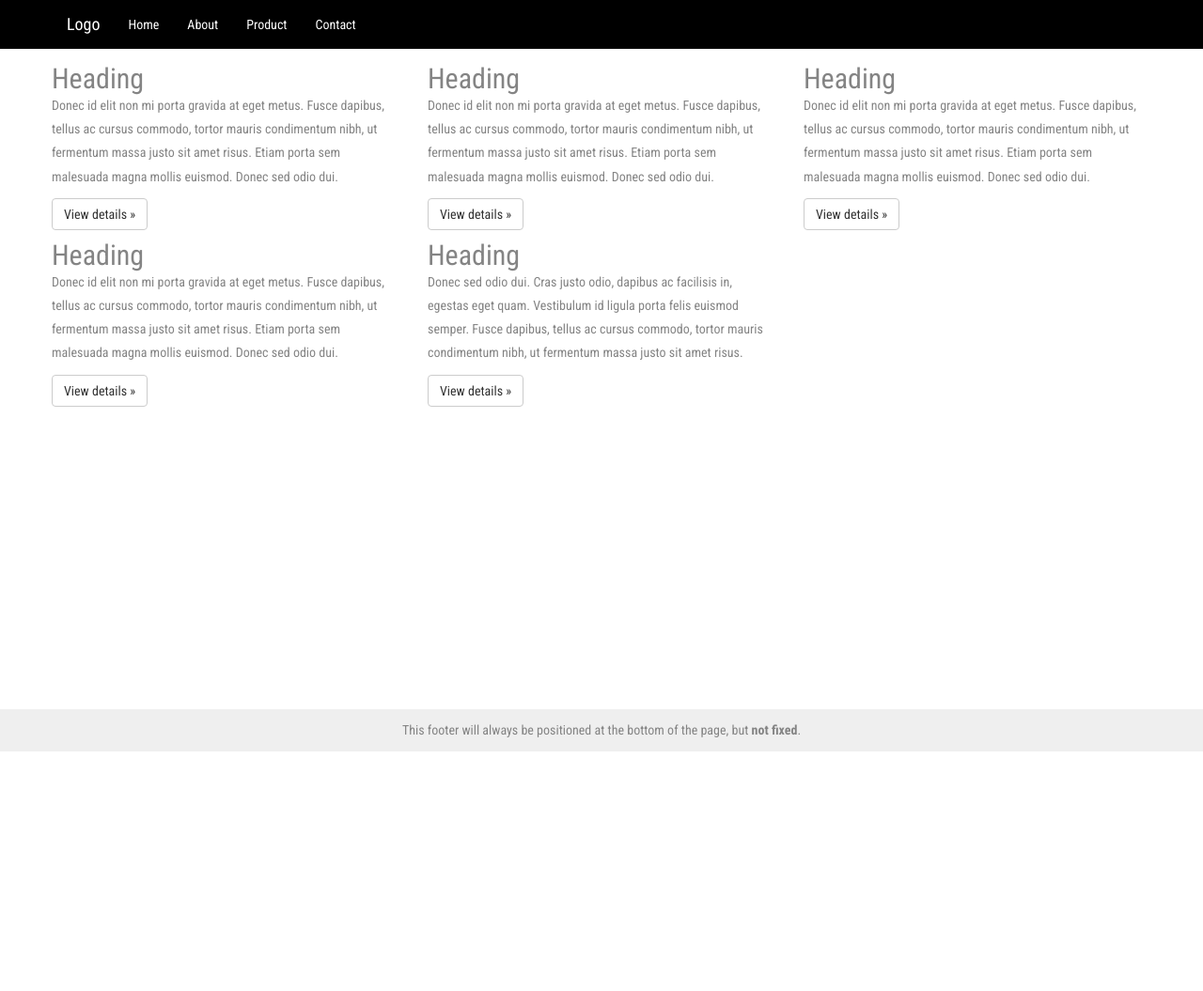
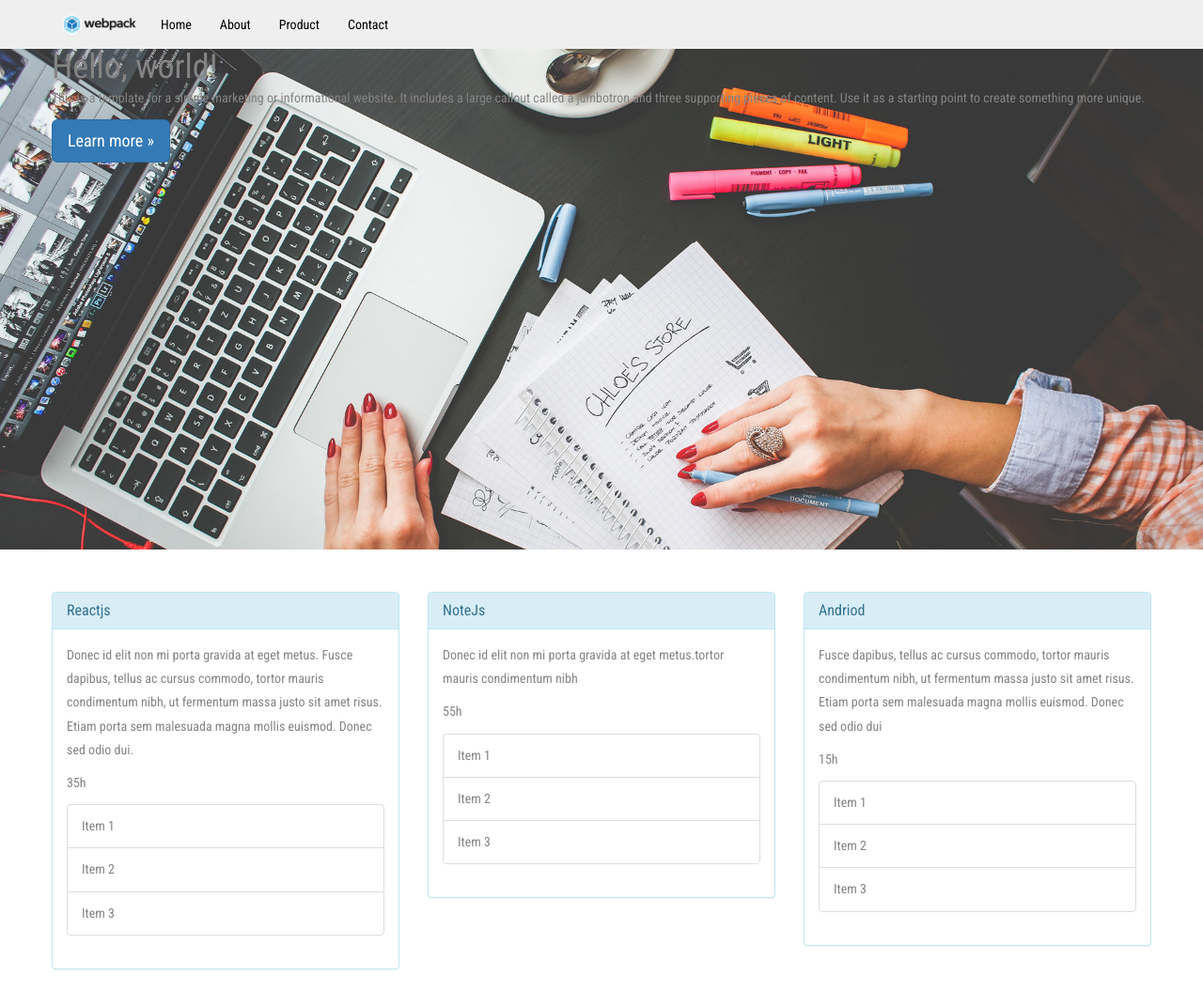
Before and after one commit to dadjin16/project-react, a React app: page / in a window 1280 px wide. Shown: the top 1055 px of the page at 94% size. Before the commit the page ends 800 px from the top, so only its background shows below. Built offline with nearby package versions, Linux system fonts and the light colour scheme.

Commit message:
Research Props

```diff
--- a/src/components/Dashboard.js
+++ b/src/components/Dashboard.js
@@ -2,12 +2,14 @@ import React, { Component } from 'react';
 import Header from "./includes/Header";
 import Main from "./includes/Main";
 import Footer from "./includes/Footer";
+import 'bootstrap/dist/css/bootstrap.css';
+import '../css/template.css';
 
 class Dashboard extends Component {
     render() {
         return (
             <section>
-                <Header/>
+                <Header name="Hình ảnh logo"/>
                 <Main/>
                 <Footer/>
             </section>
--- /dev/null
+++ b/src/components/Pages/Course.js
@@ -0,0 +1,23 @@
+import React, {Component} from 'react'
+import Lesson from "./Lesson"
+class Course extends Component {
+    render() {
+        return (
+            <div className="col-xs-12 col-sm-4 col-md-4 col-lg-4">
+                <div className="panel panel-info">
+                    <div className="panel-heading">
+                        <h3 className="panel-title">{this.props.name}</h3>
+                    </div>
+                    <div className="panel-body">
+                    <p>{this.props.children}</p>
+                       <p>{this.props.time}</p>
+                       <p>{this.props.free}</p>
+                       <Lesson/>
+                    </div>
+                </div>
+            </div>
+        )
+    }
+}
+
+export default Course
--- /dev/null
+++ b/src/components/Pages/Lesson.js
@@ -0,0 +1,15 @@
+import React, {Component} from 'react'
+
+class Lesson extends Component {
+    render() {
+        return (
+            <ul className="list-group">
+                <li className="list-group-item">Item 1</li>
+                <li className="list-group-item">Item 2</li>
+                <li className="list-group-item">Item 3</li>
+            </ul>
+        )
+    }
+}
+
+export default Lesson
--- /dev/null
+++ b/src/components/Pages/Slider.js
@@ -0,0 +1,22 @@
+import React, {Component} from 'react'
+
+class Slider extends Component {
+    render() {
+        return (
+            <section className="block-slider">
+                    <div className="container">
+                        <h1>Hello, world!</h1>
+                        <p>This is a template for a simple marketing or informational website. It
+                            includes a large callout called a jumbotron and three supporting pieces of
+                            content. Use it as a starting point to create something more unique.</p>
+                        <p>
+                            <a className="btn btn-primary btn-lg" href="#" role="button">Learn more »</a>
+                        </p>
+                    </div>
+
+            </section>
+        )
+    }
+}
+
+export default Slider
--- a/src/components/includes/Header.js
+++ b/src/components/includes/Header.js
@@ -1,11 +1,14 @@
-import 'bootstrap/dist/css/bootstrap.css';
-import '../../css/template.css';
 import React, { Component } from 'react'
+import Slider from "../Pages/Slider";
 
 class Header extends Component {
+
     render() {
+        const get_img={
+            name: 'webpack'
+        }
         return (
-            <div className="block-header">
+            <section className="block-header">
 
                 <div className="container">
 
@@ -13,7 +16,7 @@ class Header extends Component {
                         <div className="col-xs-12 col-sm-12 col-md-12 col-lg-12">
 
                             <div className="navbar">
-                                <a className="navbar-brand" href="#">Logo</a>
+                                <a className="navbar-brand logo" href="#"><img src={`../../images/${get_img.name}.png`} alt={this.props.name}/></a>
                                 <ul className="nav navbar-nav">
                                     <li className="active">
                                         <a href="#">Home</a>
@@ -34,8 +37,8 @@ class Header extends Component {
                     </div>
 
                 </div>
-
-            </div>
+                <Slider/>
+            </section>
         )
     }
 }
--- a/src/components/includes/Main.js
+++ b/src/components/includes/Main.js
@@ -1,62 +1,36 @@
 import React, {Component} from 'react';
 // const divStyle = {     margin: '40px',     border: '5px solid pink',
 // backgroundColor: 'green'   };
+import Course from "../Pages/Course";
+
 class Main extends Component {
     render() {
+        const items=[
+            {
+                name:"Reactjs",
+                time:"35h",
+                free:true,
+                desc:"Donec id elit non mi porta gravida at eget metus. Fusce dapibus, tellus ac cursus commodo, tortor mauris condimentum nibh, ut fermentum massa justo sit amet risus. Etiam porta sem malesuada magna mollis euismod. Donec sed odio dui."
+            },
+            {
+                name:"NoteJs",
+                time:"55h",
+                free:false,
+                desc:"Donec id elit non mi porta gravida at eget metus.tortor mauris condimentum nibh"
+            },
+            {
+                name:"Andriod",
+                time:"15h",
+                free:true,
+                desc:" Fusce dapibus, tellus ac cursus commodo, tortor mauris condimentum nibh, ut fermentum massa justo sit amet risus. Etiam porta sem malesuada magna mollis euismod. Donec sed odio dui"
+            }
+        ]
+       const elmCouse = items.map((item,index) => <Course name={item.name} time={item.time} free={item.free} key={index}>{item.desc}</Course>)
         return (
             <section className="block-content">
                 <div className="container">
                     <div className="row">
-                        <div className="col-md-4">
-                            <h2>Heading</h2>
-                            <p>Donec id elit non mi porta gravida at eget metus. Fusce dapibus, tellus ac
-                                cursus commodo, tortor mauris condimentum nibh, ut fermentum massa justo sit
-                                amet risus. Etiam porta sem malesuada magna mollis euismod. Donec sed odio dui.
-                            </p>
-                            <p>
-                                <a className="btn btn-default" href="#" role="button">View details »</a>
-                            </p>
-                        </div>
-                        <div className="col-md-4">
-                            <h2>Heading</h2>
-                            <p>Donec id elit non mi porta gravida at eget metus. Fusce dapibus, tellus ac
-                                cursus commodo, tortor mauris condimentum nibh, ut fermentum massa justo sit
-                                amet risus. Etiam porta sem malesuada magna mollis euismod. Donec sed odio dui.
-                            </p>
-                            <p>
-                                <a className="btn btn-default" href="#" role="button">View details »</a>
-                            </p>
-                        </div>
-                        <div className="col-md-4">
-                            <h2>Heading</h2>
-                            <p>Donec id elit non mi porta gravida at eget metus. Fusce dapibus, tellus ac
-                                cursus commodo, tortor mauris condimentum nibh, ut fermentum massa justo sit
-                                amet risus. Etiam porta sem malesuada magna mollis euismod. Donec sed odio dui.
-                            </p>
-                            <p>
-                                <a className="btn btn-default" href="#" role="button">View details »</a>
-                            </p>
-                        </div>
-                        <div className="col-md-4">
-                            <h2>Heading</h2>
-                            <p>Donec id elit non mi porta gravida at eget metus. Fusce dapibus, tellus ac
-                                cursus commodo, tortor mauris condimentum nibh, ut fermentum massa justo sit
-                                amet risus. Etiam porta sem malesuada magna mollis euismod. Donec sed odio dui.
-                            </p>
-                            <p>
-                                <a className="btn btn-default" href="#" role="button">View details »</a>
-                            </p>
-                        </div>
-                        <div className="col-md-4">
-                            <h2>Heading</h2>
-                            <p>Donec sed odio dui. Cras justo odio, dapibus ac facilisis in, egestas eget
-                                quam. Vestibulum id ligula porta felis euismod semper. Fusce dapibus, tellus ac
-                                cursus commodo, tortor mauris condimentum nibh, ut fermentum massa justo sit
-                                amet risus.</p>
-                            <p>
-                                <a className="btn btn-default" href="#" role="button">View details »</a>
-                            </p>
-                        </div>
+                        {elmCouse}
                     </div>
                 </div>
             </section>
--- a/src/css/template.css
+++ b/src/css/template.css
@@ -9,6 +9,7 @@
 5.  Block Main
 6.  Block Footer
 **********************************************/
+
 
 /***
 
@@ -49,10 +50,12 @@
  ====================================================================
 
  ***/
+
 html {
     height: 100%;
     box-sizing: border-box;
 }
+
 body {
     font-size: 14px;
     color: #848484;
@@ -69,15 +72,14 @@
 }
 
 a {
-    color: #fff;
+    color: #000;
     text-decoration: none;
     cursor: pointer;
 }
 
 a:hover,
- a:focus
-{
-     color:orange;
+a:focus {
+    color: orange;
     text-decoration: none;
     outline: none;
 }
@@ -90,6 +92,10 @@
 h6 {
     margin: 0px;
     font-family: 'Roboto Condensed';
+}
+
+img {
+    max-width: 100%;
 }
 
 input,
@@ -105,6 +111,8 @@
     padding: 0px;
     margin: 0px;
 }
+
+
 /***
 
  ====================================================================
@@ -112,12 +120,35 @@
  ====================================================================
 
  ***/
- .block-header{
-     background-color:black;
+
+.block-header {
+    background-color: #efefef;
 }
- .navbar{
+
+.navbar {
     margin-bottom: 0px;
 }
+
+.logo {
+    width: 100px;
+    height: 50px;
+    padding: 5px 0px;
+}
+/***
+
+ ====================================================================
+     Block Slider
+ ====================================================================
+
+ ***/
+ .block-slider{
+     height: 0;
+     padding-bottom: 41.66666666666667%;
+     margin-bottom: 30px;
+     background: url("../images/slider1-1920x800.jpg") no-repeat center;
+     background-size: 100%;
+ }
+
 /***
 
  ====================================================================
@@ -125,9 +156,12 @@
  ====================================================================
 
  ***/
- .block-content{
+
+.block-content {
     padding: 15px 0px;
 }
+
+
 /***
 
  ====================================================================
@@ -135,7 +169,8 @@
  ====================================================================
 
  ***/
- .block-footer{
+
+.block-footer {
     position: absolute;
     right: 0;
     bottom: 0;
```
Also changed, not shown: src/images/slider1-1920x800.jpg (added), src/images/webpack.png (added). Lines whose indentation alone changed are shown as unchanged.
